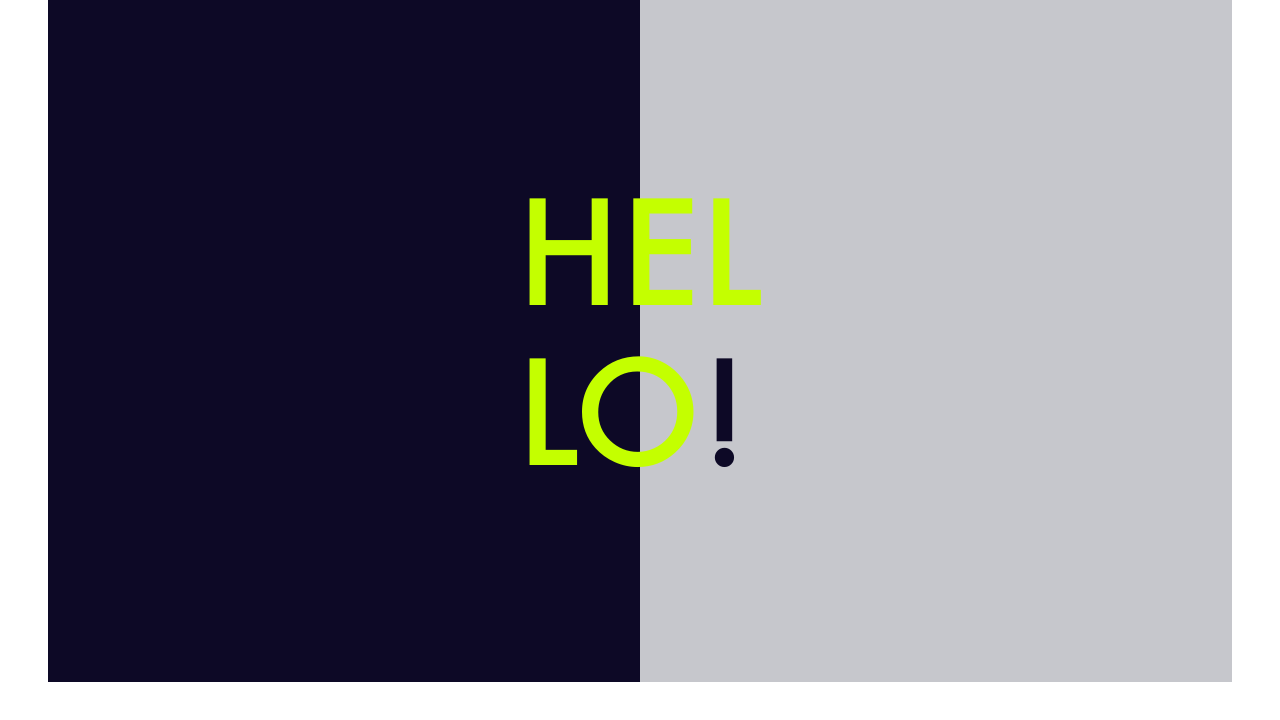
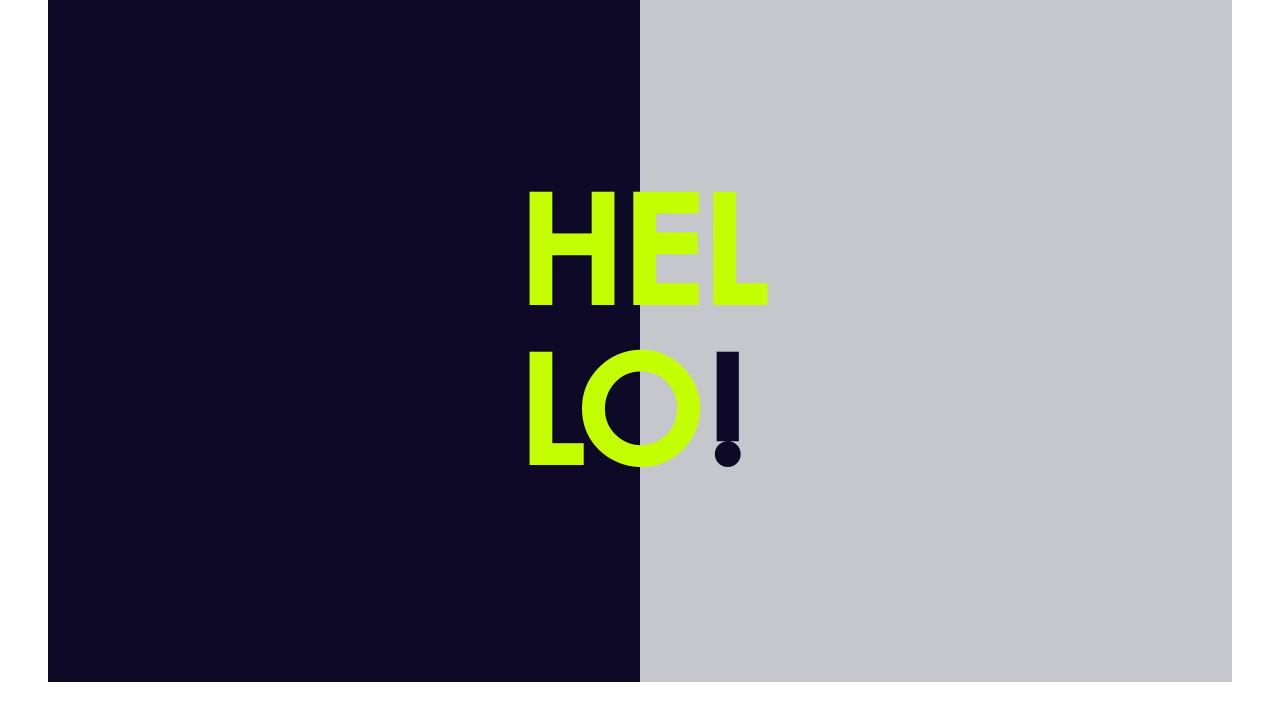
Before and after one commit to codetombomb/tom-portfolio, a website: page public/index.html in a window 1280 px wide. Shown: the part 70-790 px from the top of the page. Drawn offline with nearby package versions, Linux system fonts and the light colour scheme; files whose address does not match are found by name.

Commit message:
add gsap library through cdn. correct the reference url to fonts in the sass fonts partial.

```diff
--- a/public/css/scss/abstracts/_fonts.scss
+++ b/public/css/scss/abstracts/_fonts.scss
@@ -1,16 +1,16 @@
 @font-face {
     font-family: Futura;
-    src: url('fonts/futura-medium/Futura\ Std\ Medium.ttf')
+    src: url('../fonts/futura-medium/Futura\ Medium.ttf');
 }
 
 @font-face {
     font-family: Futura-bold;
-    src: url('fonts/futura-medium/Futura\ URW\ Medium.ttf')
+    src: url('../fonts/futura-medium/FuturaURWMedium.ttf');
 }
 
 @font-face {
     font-family: Avenir;
-    src: url('fonts/avenir_ff/AvenirLTStd-Book.otf')
+    src: url('../fonts/avenir_ff/AvenirLTStd-Book.otf');
 }
 
 
--- a/public/css/scss/style.scss
+++ b/public/css/scss/style.scss
@@ -44,6 +44,7 @@ body {
 
                     .hello {
                         font-family: $futura-bold;
+                        font-weight: bolder;
                         text-transform: uppercase;
                         margin: 0px;
                         color: $vale-yellow;
@@ -55,7 +56,6 @@ body {
                         }
                     }
                 }
-
             }
         }
     }
--- a/public/index.html
+++ b/public/index.html
@@ -5,6 +5,9 @@
     <meta charset="UTF-8">
     <meta http-equiv="X-UA-Compatible" content="IE=edge">
     <meta name="viewport" content="width=device-width, initial-scale=1.0">
+
+    <!-- GSAP library  -->
+    <script src="https://cdnjs.cloudflare.com/ajax/libs/gsap/3.6.0/gsap.min.js"></script>
 
     <link rel="stylesheet" href="css/scss/style.css">
     <title>Tom Tobar</title>
@@ -26,6 +29,8 @@
             </div>
         </div>
     </div>
+    <!-- animations for hello page -->
+    <script src="js/helloAnimation.js"></script>
 </body>
 
 </html>
--- /dev/null
+++ b/public/js/helloAnimation.js
@@ -0,0 +1,6 @@
+console.log("running helloAnimation script");
+const hello = document.getElementById("hello-page")
+
+hello.addEventListener(onclick, function(){
+    console.log("clicking")
+})
```
Also changed, not shown: public/css/fonts/avenir_ff/AvenirLTStd-Black.otf (added), public/css/fonts/avenir_ff/AvenirLTStd-Book.otf (added), public/css/fonts/avenir_ff/AvenirLTStd-Roman.otf (added), public/css/fonts/futura-medium/FuturaURWMedium.ttf (renamed from public/css/fonts/futura-medium/Futura URW Medium.ttf), public/css/scss/style.css, 1 other file.
